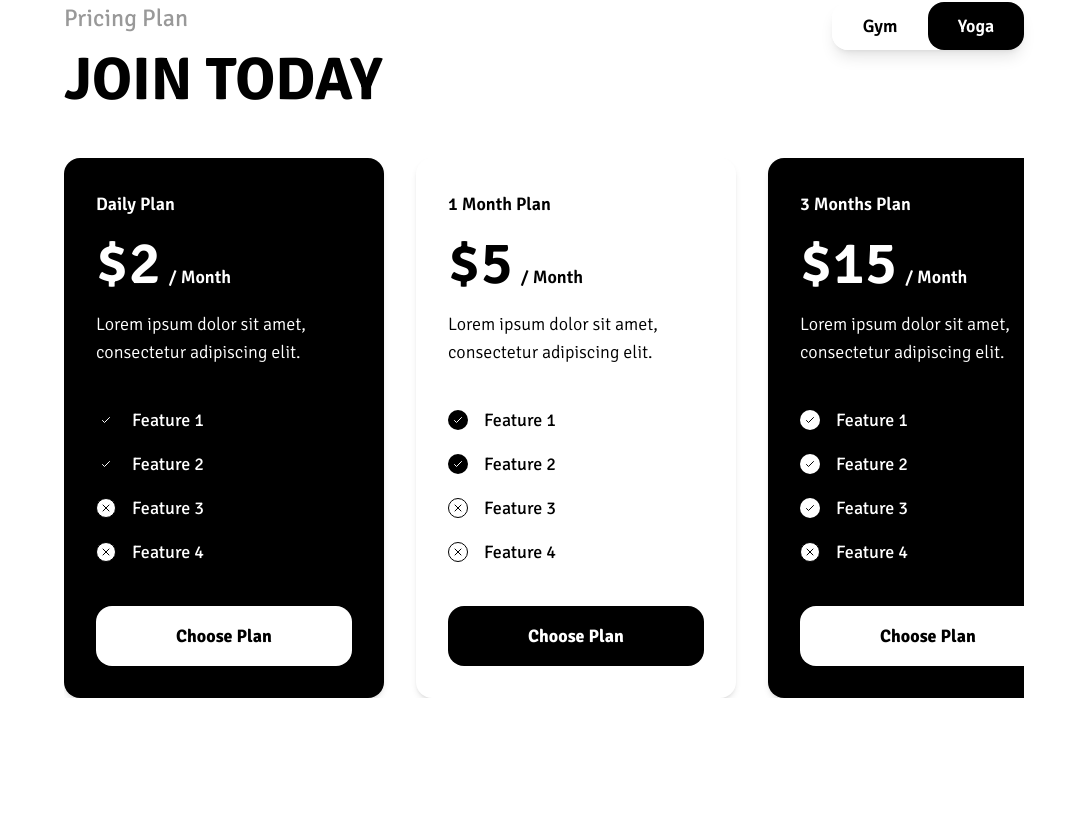
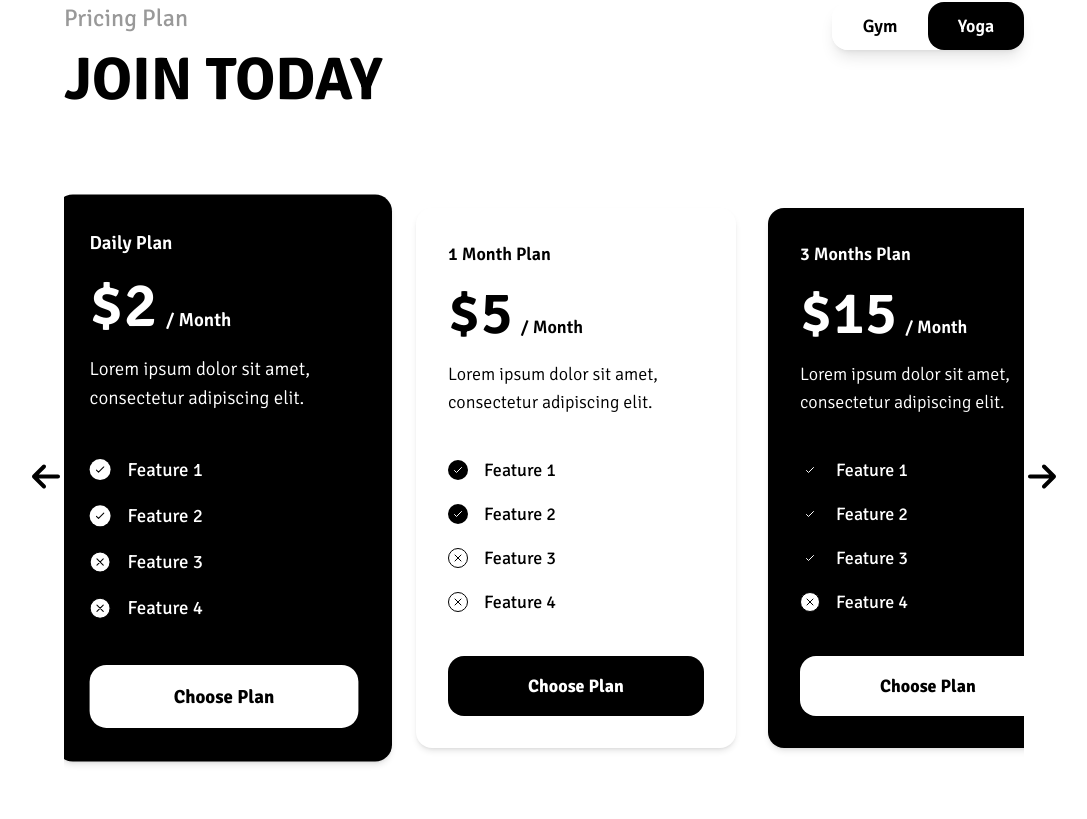
Before and after one commit to abupraise/GentleBreeze, a React (Vite) app: page / in a window 1280 px wide. Shown: the part 3041-3860 px from the top of the page, without its empty margins (96-1183 px from the left). Built offline with nearby package versions, Linux system fonts and the light colour scheme.

Commit message:
"Refactor Payment component: simplify button classnames, adjust layout and styling of pricing cards and navigation buttons"

```diff
--- a/src/components/Payment.jsx
+++ b/src/components/Payment.jsx
@@ -40,9 +40,7 @@ const Payment = () => {
         <div className="shadow-lg rounded-2xl bg-white flex h-12">
           <button
             onClick={() => setBillingPeriod('Monthly')}
-            className={`rounded-2xl w-24 text-center ${
-              billingPeriod === 'Monthly' ? 'bg-black text-white' : 'bg-white text-black'
-            }`}
+            className={`rounded-2xl w-24 text-center ${billingPeriod === 'Monthly' ? 'bg-black text-white' : 'bg-white text-black'}`}
           >
             <span className="font-signika font-semibold text-lg">
               Gym
@@ -50,9 +48,7 @@ const Payment = () => {
           </button>
           <button
             onClick={() => setBillingPeriod('Yearly')}
-            className={`rounded-2xl w-24 text-center ${
-              billingPeriod === 'Yearly' ? 'bg-black text-white' : 'bg-white text-black'
-            }`}
+            className={`rounded-2xl w-24 text-center ${billingPeriod === 'Yearly' ? 'bg-black text-white' : 'bg-white text-black'}`}
           >
             <span className="font-signika font-semibold text-lg">
               Yoga
@@ -60,16 +56,16 @@ const Payment = () => {
           </button>
         </div>
       </div>
-      <div className="relative w-full lg:w-4/5">
-        <button onClick={scrollLeft} className="absolute left-0 top-1/2 transform -translate-y-1/2 z-10">
+      <div className="relative w-full lg:w-4/5 h-[40rem]">
+        <button onClick={scrollLeft} className="absolute left-[-2rem] top-1/2 transform -translate-y-1/2 z-10">
           <FontAwesomeIcon icon={faArrowLeft} size="2x" className="text-black hover:text-red-500" />
         </button>
-        <div ref={scrollContainerRef} className="flex overflow-x-auto no-scrollbar gap-8">
+        <div ref={scrollContainerRef} className="flex overflow-x-auto no-scrollbar gap-8 h-full items-center">
           {plans.map((plan, index) => (
             <PricingCard key={index} {...plan} isActive={index === activeIndex} />
           ))}
         </div>
-        <button onClick={scrollRight} className="absolute right-0 top-1/2 transform -translate-y-1/2 z-10">
+        <button onClick={scrollRight} className="absolute right-[-2rem] top-1/2 transform -translate-y-1/2 z-10">
           <FontAwesomeIcon icon={faArrowRight} size="2x" className="text-black hover:text-red-500" />
         </button>
       </div>
@@ -79,7 +75,7 @@ const Payment = () => {
 
 const PricingCard = ({ plan, price, description, features, availableFeatures, cardColor = "bg-white", textColor = "text-black", buttonColor = "bg-black", buttonTextColor = "text-white", isPremium = false, isActive = false }) => {
   return (
-    <div className={`shadow-md rounded-2xl p-8 w-full lg:w-1/3 min-w-[20rem] ${isActive ? "bg-black text-white" : cardColor} ${isActive ? "text-white" : textColor}`}>
+    <div className={`shadow-md rounded-2xl p-8 w-full lg:w-1/3 min-w-[20rem] transition-transform duration-500 transform ${isActive ? "bg-black text-white scale-105" : cardColor} ${isActive ? "text-white" : textColor}`}>
       <div className="mb-10">
         <div className={`text-opacity-100 mb-4 text-lg font-signika font-semibold ${isActive ? "text-white" : ""}`}>
           {plan}
@@ -100,7 +96,7 @@ const PricingCard = ({ plan, price, description, features, availableFeatures, ca
         {features.map((feature, index) => (
           <li key={index} className="flex items-center space-x-4">
             {availableFeatures.includes(feature) ? (
-              <div className={`${isPremium ? 'bg-white text-black' : 'bg-black text-white'} rounded-full w-5 h-5 flex items-center justify-center`}>
+              <div className={`rounded-full w-5 h-5 flex items-center justify-center ${isActive ? 'bg-white text-black' : 'bg-black text-white'}`}>
                 <svg className="w-3 h-3" fill="none" stroke="currentColor" viewBox="0 0 24 24" xmlns="http://www.w3.org/2000/svg">
                   <path strokeLinecap="round" strokeLinejoin="round" strokeWidth="2" d="M5 13l4 4L19 7" />
                 </svg>
```
